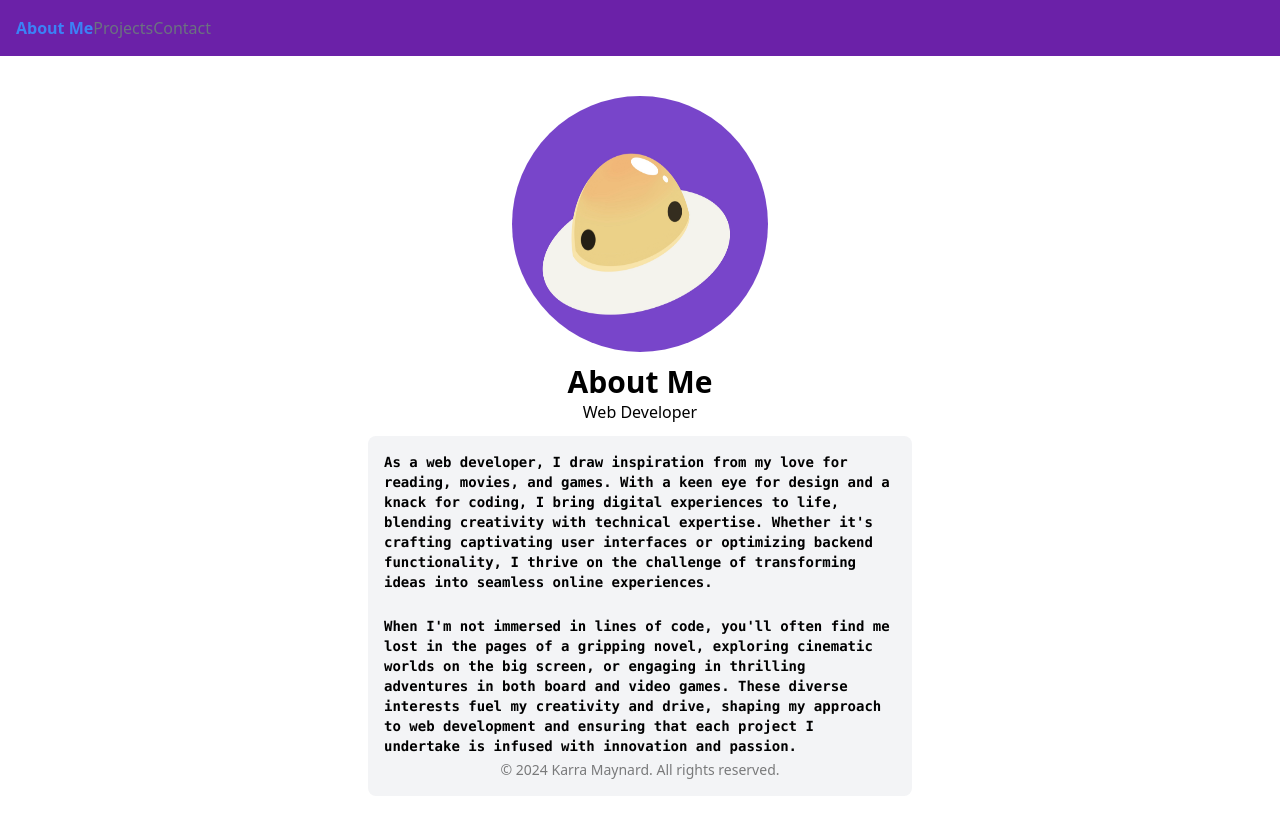
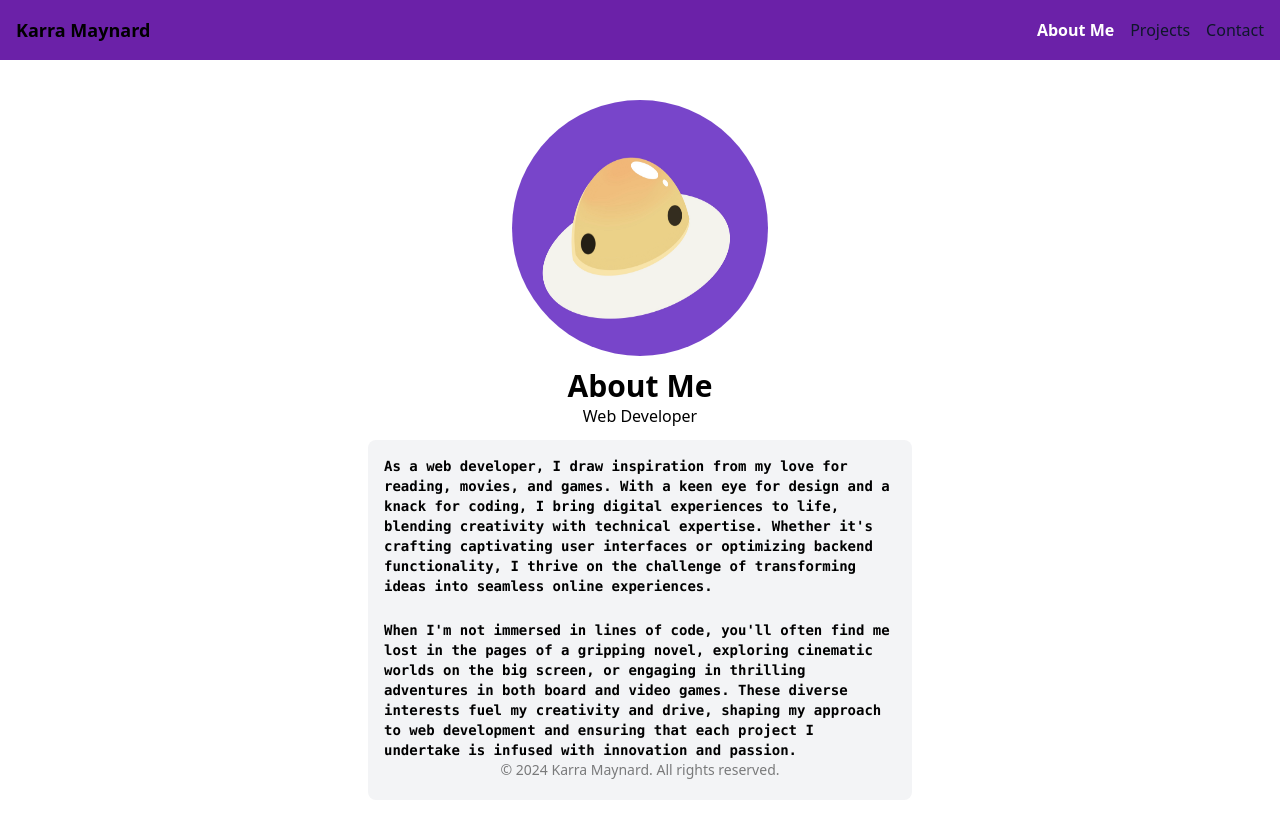
Before and after one commit to PurplePeopleEated/react-portfolio, a React (Vite) app: page / in a window 1280 px wide. Built offline with nearby package versions, Linux system fonts and the light colour scheme.

Commit message:
nav bar link styling

```diff
--- a/src/components/Navigation.jsx
+++ b/src/components/Navigation.jsx
@@ -3,15 +3,15 @@ import { Link, useLocation } from "react-router-dom";
 
 function Navigation() {
   const location = useLocation();
-  const activeLink = "text-blue-500 font-bold";
-  const inactiveLink = "text-gray-500 hover:font-bold";
+  const activeLink = "text-white font-bold";
+  const inactiveLink = "text-slate-900 hover:font-bold";
 
   return (
   <>
-    {/* <Link>
-      fisrtfskladjf
-    </Link> */}
-      <nav>
+    <Link to="/" className="text-lg font-semibold">
+      Karra Maynard
+    </Link>
+      <nav className="flex space-x-4">
         <Link to="/" className={location.pathname === "/" ? activeLink : inactiveLink}>
         About Me
         </Link>
```
